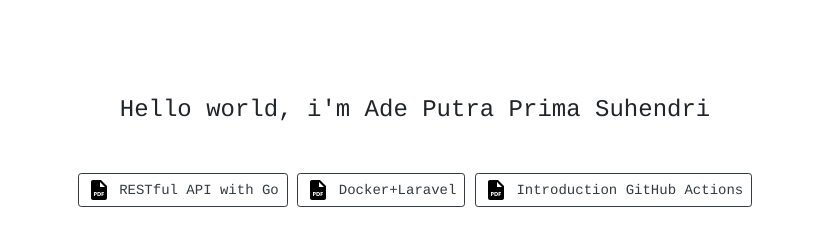
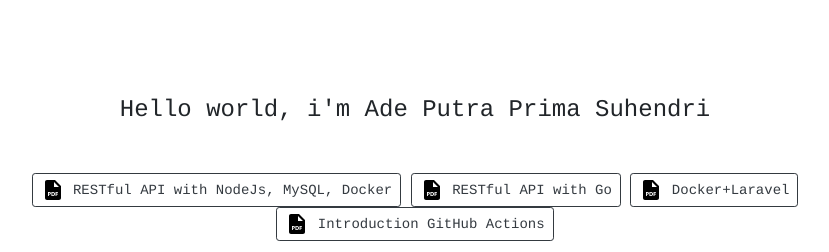
Before and after one commit to adeputraprimasuhendri/adeputraprimasuhendri.github.io, a plain HTML site: page index.html in a window 1280 px wide. Shown: the top 252 px of the page, without its empty margins (225-1054 px from the left). Drawn offline with nearby package versions, Linux system fonts and the light colour scheme.

Commit message:
Update index.html

```diff
--- a/index.html
+++ b/index.html
@@ -40,6 +40,10 @@
     <div class="text-center mt-5 p-5">
       <h4>Hello world, i'm Ade Putra Prima Suhendri</h4>
       <div class="mt-5">
+        <a href="ebook/NodeJs-MySQL-Docker.pdf" class="btn btn-sm btn-outline-dark mb-sm-0 mb-2" target="_blank">
+          <svg xmlns="http://www.w3.org/2000/svg" width="24" height="24" viewBox="0 0 24 24" style="fill:rgba(0, 0, 0, 1);transform:;-ms-filter:"><path d="M8.267 14.68c-.184 0-.308.018-.372.036v1.178c.076.018.171.023.302.023.479 0 .774-.242.774-.651C8.971 14.9 8.717 14.68 8.267 14.68zM11.754 14.692c-.2 0-.33.018-.407.036v2.61c.077.018.201.018.313.018.817.006 1.349-.444 1.349-1.396C13.015 15.13 12.53 14.692 11.754 14.692z"></path><path d="M14,2H6C4.896,2,4,2.896,4,4v16c0,1.104,0.896,2,2,2h12c1.104,0,2-0.896,2-2V8L14,2z M9.498,16.19 c-0.309,0.29-0.765,0.42-1.296,0.42c-0.119,0-0.226-0.006-0.308-0.018v1.426H7v-3.936C7.278,14.036,7.669,14,8.219,14 c0.557,0,0.953,0.106,1.22,0.319c0.254,0.202,0.426,0.533,0.426,0.923C9.864,15.634,9.734,15.965,9.498,16.19z M13.305,17.545 c-0.42,0.349-1.059,0.515-1.84,0.515c-0.468,0-0.799-0.03-1.024-0.06v-3.917C10.772,14.029,11.204,14,11.66,14 c0.757,0,1.249,0.136,1.633,0.426c0.415,0.308,0.675,0.799,0.675,1.504C13.968,16.693,13.689,17.22,13.305,17.545z M17,14.77 h-1.532v0.911h1.432v0.734h-1.432v1.604h-0.906v-3.989H17V14.77z M14,9c-0.553,0-1,0-1,0V4l5,5H14z"></path></svg>
+          RESTful API with NodeJs, MySQL, Docker
+        </a>
         <a href="ebook/RESTful-API-Go.pdf" class="btn btn-sm btn-outline-dark mb-sm-0 mb-2" target="_blank">
           <svg xmlns="http://www.w3.org/2000/svg" width="24" height="24" viewBox="0 0 24 24" style="fill:rgba(0, 0, 0, 1);transform:;-ms-filter:"><path d="M8.267 14.68c-.184 0-.308.018-.372.036v1.178c.076.018.171.023.302.023.479 0 .774-.242.774-.651C8.971 14.9 8.717 14.68 8.267 14.68zM11.754 14.692c-.2 0-.33.018-.407.036v2.61c.077.018.201.018.313.018.817.006 1.349-.444 1.349-1.396C13.015 15.13 12.53 14.692 11.754 14.692z"></path><path d="M14,2H6C4.896,2,4,2.896,4,4v16c0,1.104,0.896,2,2,2h12c1.104,0,2-0.896,2-2V8L14,2z M9.498,16.19 c-0.309,0.29-0.765,0.42-1.296,0.42c-0.119,0-0.226-0.006-0.308-0.018v1.426H7v-3.936C7.278,14.036,7.669,14,8.219,14 c0.557,0,0.953,0.106,1.22,0.319c0.254,0.202,0.426,0.533,0.426,0.923C9.864,15.634,9.734,15.965,9.498,16.19z M13.305,17.545 c-0.42,0.349-1.059,0.515-1.84,0.515c-0.468,0-0.799-0.03-1.024-0.06v-3.917C10.772,14.029,11.204,14,11.66,14 c0.757,0,1.249,0.136,1.633,0.426c0.415,0.308,0.675,0.799,0.675,1.504C13.968,16.693,13.689,17.22,13.305,17.545z M17,14.77 h-1.532v0.911h1.432v0.734h-1.432v1.604h-0.906v-3.989H17V14.77z M14,9c-0.553,0-1,0-1,0V4l5,5H14z"></path></svg>
           RESTful API with Go
```
